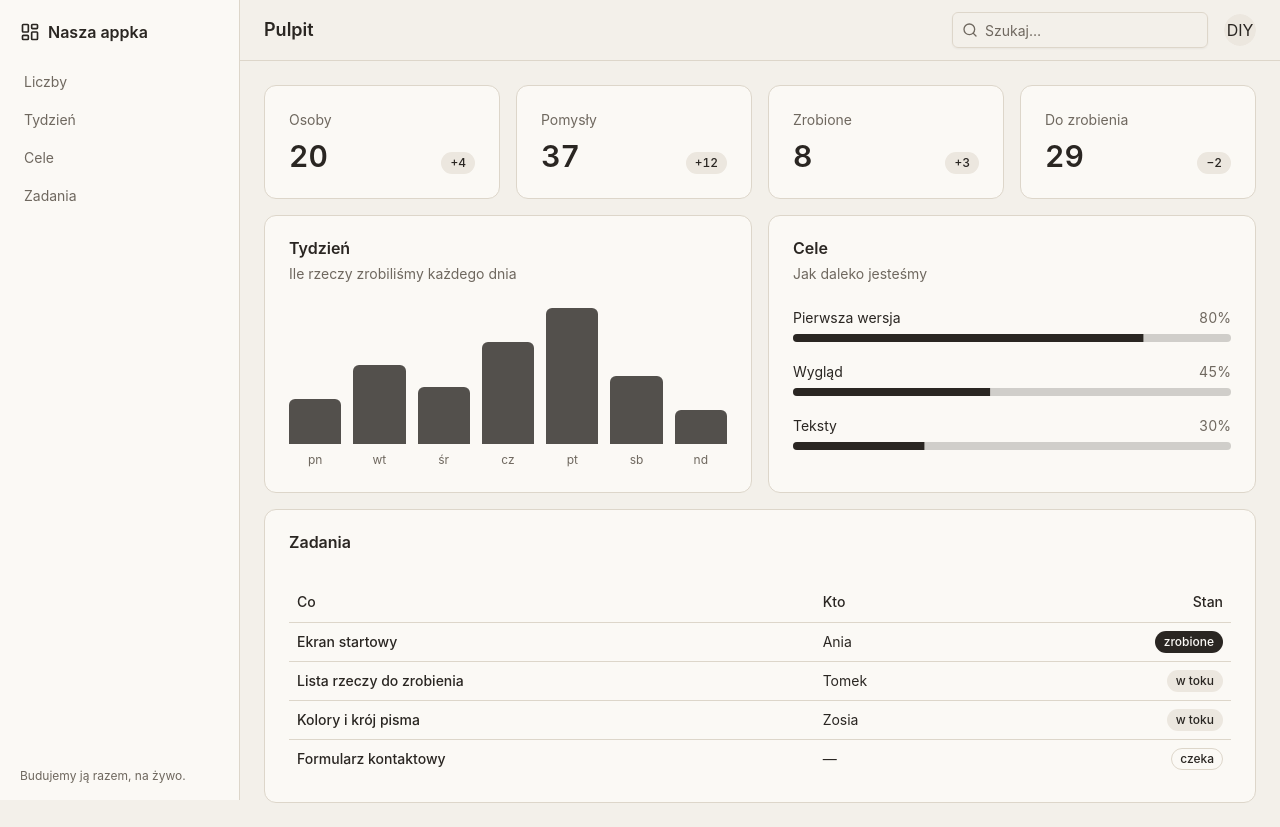
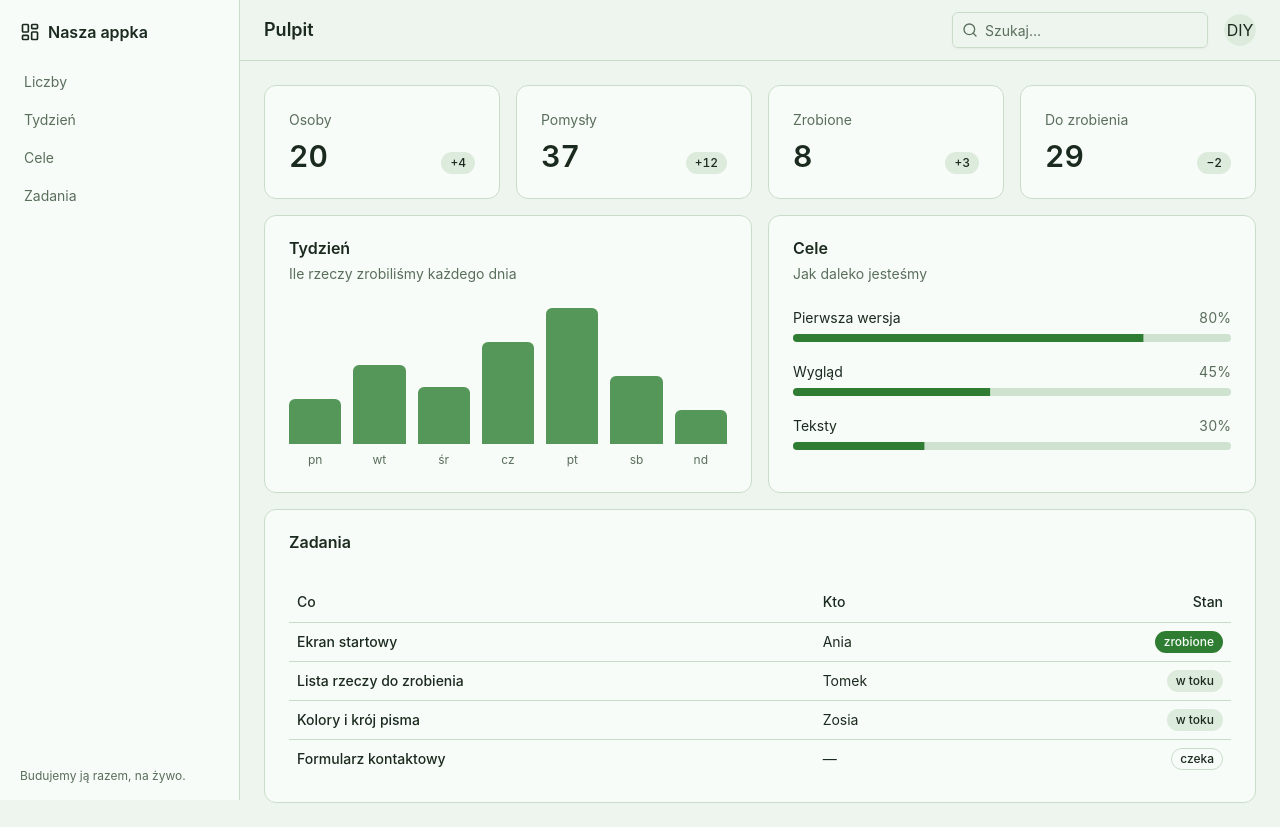
Before and after one commit to porost-dev/wspolna-appka, a React (Vite) app: page / in a window 1280 px wide. Built offline with nearby package versions, Linux system fonts and the light colour scheme.

Commit message:
zmien kolorki na zielone

```diff
--- a/src/index.css
+++ b/src/index.css
@@ -2,24 +2,24 @@
 @import "tw-animate-css";
 
 :root {
-  --background: #f3f0ea;
-  --foreground: #2a2622;
-  --card: #fbf9f5;
-  --card-foreground: #2a2622;
-  --popover: #fbf9f5;
-  --popover-foreground: #2a2622;
-  --primary: #2a2622;
-  --primary-foreground: #fbf9f5;
-  --secondary: #ece7df;
-  --secondary-foreground: #2a2622;
-  --muted: #ece7df;
-  --muted-foreground: #6f685f;
-  --accent: #f1e3d9;
-  --accent-foreground: #2a2622;
+  --background: #eef5ee;
+  --foreground: #1b2a1e;
+  --card: #f8fcf8;
+  --card-foreground: #1b2a1e;
+  --popover: #f8fcf8;
+  --popover-foreground: #1b2a1e;
+  --primary: #2e7d32;
+  --primary-foreground: #f8fcf8;
+  --secondary: #dcebdc;
+  --secondary-foreground: #1b2a1e;
+  --muted: #dcebdc;
+  --muted-foreground: #5a6e5c;
+  --accent: #cfe8d0;
+  --accent-foreground: #1b2a1e;
   --destructive: #b3261e;
-  --border: #ddd6ca;
-  --input: #ddd6ca;
-  --ring: #a8502b;
+  --border: #c9dcc9;
+  --input: #c9dcc9;
+  --ring: #43a047;
   --radius: 0.375rem;
 }
 
```
